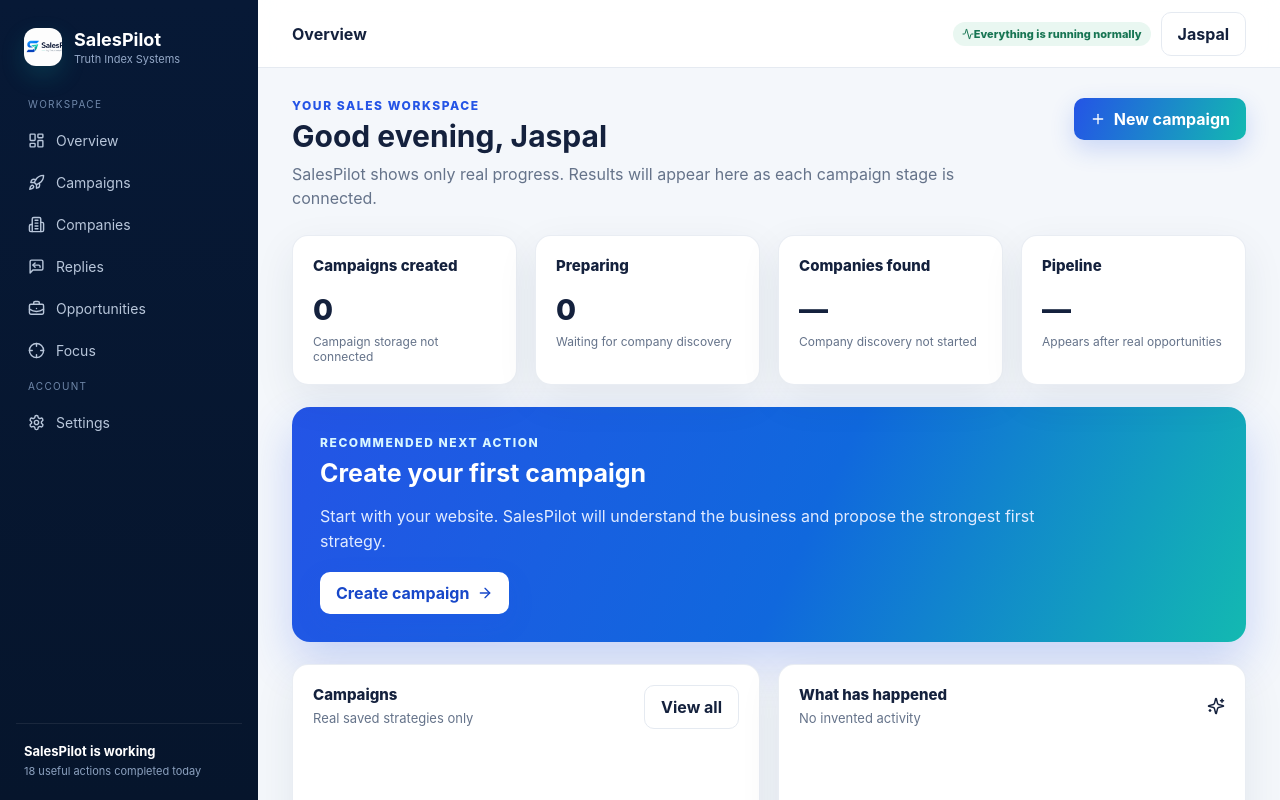
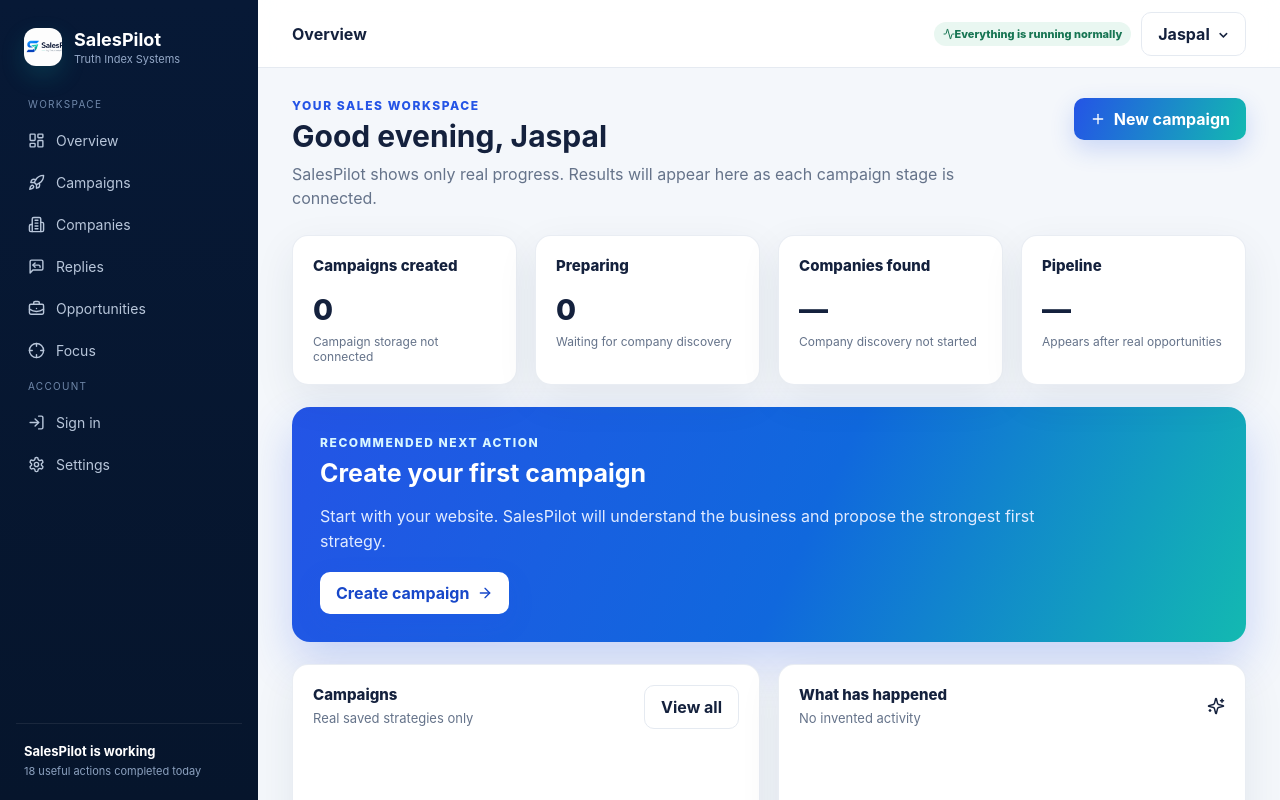
Before and after one commit to Truth-Index-Systems/SalesPilot, a Next.js app: page / in a window 1280 px wide. Shown: the top 800 px of the page. Built offline with nearby package versions, Linux system fonts and the light colour scheme; no server answers.

Commit message:
Fix Genesis G1.1 account sign-in access

```diff
--- a/app/globals.css
+++ b/app/globals.css
@@ -27,3 +27,15 @@
 .sign-in-page{min-height:100vh;display:grid;place-items:center;padding:28px;background:radial-gradient(circle at top left,rgba(36,84,230,.10),transparent 34%),var(--canvas)}
 .sign-in-card{width:min(100%,470px);background:var(--surface);border:1px solid var(--line);border-radius:20px;box-shadow:0 24px 70px rgba(28,45,79,.13);padding:34px}
 .sign-in-brand{display:flex;align-items:center;gap:13px;margin-bottom:32px}.sign-in-brand strong{display:block;font-size:19px}.sign-in-brand span{display:block;color:var(--muted);font-size:11px;margin-top:2px}.sign-in-card h1{font-size:30px;line-height:1.15;margin:7px 0 9px}.sign-in-card>p{color:var(--muted);line-height:1.55;margin:0 0 24px}.sign-in-form{display:grid;gap:16px}.sign-in-submit{width:100%;min-height:46px}.sign-in-submit:disabled{opacity:.68;cursor:wait}.sign-in-error{margin-top:0;grid-template-columns:minmax(0,1fr)}.sign-in-loading{color:var(--muted);font-size:13px;padding:20px 0}
+
+.account-menu{position:relative}
+.account-menu-trigger{min-width:92px}
+.account-menu-chevron{font-size:14px;line-height:1;transform:translateY(-1px)}
+.account-menu-popover{position:absolute;right:0;top:calc(100% + 10px);width:230px;background:#fff;border:1px solid var(--line);border-radius:14px;box-shadow:0 18px 50px rgba(28,45,79,.16);padding:8px;z-index:40}
+.account-menu-heading{padding:10px 11px 11px;border-bottom:1px solid var(--line);margin-bottom:6px}
+.account-menu-heading strong{display:block;font-size:13px}
+.account-menu-heading span{display:block;color:var(--muted);font-size:11px;margin-top:3px;line-height:1.4}
+.account-menu-item{width:100%;border:0;background:transparent;color:var(--ink);border-radius:9px;padding:10px 11px;display:flex;align-items:center;text-align:left;font-size:13px;font-weight:700;cursor:pointer}
+.account-menu-item:hover,.account-menu-item:focus-visible{background:var(--surface-soft);outline:none}
+.account-menu-signout{color:var(--red)}
+.account-menu-signout:disabled{opacity:.6;cursor:wait}
--- /dev/null
+++ b/components/account-menu.tsx
@@ -0,0 +1,78 @@
+"use client";
+
+import Link from "next/link";
+import { useEffect, useRef, useState } from "react";
+import { usePathname, useRouter } from "next/navigation";
+
+export function AccountMenu() {
+  const [open, setOpen] = useState(false);
+  const [signingOut, setSigningOut] = useState(false);
+  const containerRef = useRef<HTMLDivElement>(null);
+  const pathname = usePathname();
+  const router = useRouter();
+
+  useEffect(() => {
+    function closeOnOutsideClick(event: MouseEvent) {
+      if (!containerRef.current?.contains(event.target as Node)) setOpen(false);
+    }
+
+    function closeOnEscape(event: KeyboardEvent) {
+      if (event.key === "Escape") setOpen(false);
+    }
+
+    document.addEventListener("mousedown", closeOnOutsideClick);
+    document.addEventListener("keydown", closeOnEscape);
+    return () => {
+      document.removeEventListener("mousedown", closeOnOutsideClick);
+      document.removeEventListener("keydown", closeOnEscape);
+    };
+  }, []);
+
+  async function signOut() {
+    setSigningOut(true);
+    try {
+      await fetch("/api/auth/sign-out", { method: "POST" });
+      router.replace(`/sign-in?next=${encodeURIComponent(pathname || "/")}`);
+      router.refresh();
+    } finally {
+      setSigningOut(false);
+      setOpen(false);
+    }
+  }
+
+  const signInHref = `/sign-in?next=${encodeURIComponent(pathname || "/")}`;
+
+  return <div className="account-menu" ref={containerRef}>
+    <button
+      type="button"
+      className="button secondary account-menu-trigger"
+      aria-haspopup="menu"
+      aria-expanded={open}
+      onClick={() => setOpen(value => !value)}
+    >
+      Jaspal
+      <span className="account-menu-chevron" aria-hidden="true">⌄</span>
+    </button>
+    {open ? <div className="account-menu-popover" role="menu">
+      <div className="account-menu-heading">
+        <strong>Account</strong>
+        <span>Manage your SalesPilot session</span>
+      </div>
+      <Link href={signInHref} className="account-menu-item" role="menuitem" onClick={() => setOpen(false)}>
+        Sign in
+      </Link>
+      <Link href="/settings" className="account-menu-item" role="menuitem" onClick={() => setOpen(false)}>
+        Settings
+      </Link>
+      <button
+        type="button"
+        className="account-menu-item account-menu-signout"
+        role="menuitem"
+        disabled={signingOut}
+        onClick={signOut}
+      >
+        {signingOut ? "Signing out…" : "Sign out"}
+      </button>
+    </div> : null}
+  </div>;
+}
--- a/components/icons.tsx
+++ b/components/icons.tsx
@@ -1 +1 @@
-export { LayoutDashboard, Rocket, Building2, MessageSquareReply, BriefcaseBusiness, Crosshair, Settings, Plus, ArrowRight, Sparkles, Activity, Mail, Users, TrendingUp, Globe2, CheckCircle2, Circle, Pause, Play, MoreHorizontal, BrainCircuit, ShieldCheck, Target, Search, ChevronRight, AlertTriangle, CalendarClock, SlidersHorizontal, WandSparkles } from "lucide-react";
+export { LayoutDashboard, Rocket, Building2, MessageSquareReply, BriefcaseBusiness, Crosshair, Settings, Plus, ArrowRight, Sparkles, Activity, Mail, Users, TrendingUp, Globe2, CheckCircle2, Circle, Pause, Play, MoreHorizontal, BrainCircuit, ShieldCheck, Target, Search, ChevronRight, AlertTriangle, CalendarClock, SlidersHorizontal, WandSparkles, LogIn } from "lucide-react";
--- a/components/shell.tsx
+++ b/components/shell.tsx
@@ -1,6 +1,7 @@
 import Link from "next/link";
 import Image from "next/image";
-import { Activity, BriefcaseBusiness, Building2, Crosshair, LayoutDashboard, MessageSquareReply, Rocket, Settings } from "@/components/icons";
+import { Activity, BriefcaseBusiness, Building2, Crosshair, LayoutDashboard, MessageSquareReply, Rocket, Settings, LogIn } from "@/components/icons";
+import { AccountMenu } from "@/components/account-menu";
 
 const primary = [
   ["/", "Overview", LayoutDashboard],
@@ -20,12 +21,12 @@
       </Link>
       <nav>
         <div className="nav-group"><div className="nav-label">Workspace</div>{primary.map(([href,label,Icon]) => <Link key={href} href={href} className="nav-link"><Icon size={17}/>{label}</Link>)}</div>
-        <div className="nav-group"><div className="nav-label">Account</div><Link href="/settings" className="nav-link"><Settings size={17}/>Settings</Link></div>
+        <div className="nav-group"><div className="nav-label">Account</div><Link href="/sign-in" className="nav-link"><LogIn size={17}/>Sign in</Link><Link href="/settings" className="nav-link"><Settings size={17}/>Settings</Link></div>
       </nav>
       <div className="sidebar-footer"><strong>SalesPilot is working</strong><span>18 useful actions completed today</span></div>
     </aside>
     <main className="main">
-      <header className="topbar"><div className="topbar-title">{title}</div><div className="topbar-actions"><span className="badge green"><Activity size={12}/> Everything is running normally</span><button className="button secondary">Jaspal</button></div></header>
+      <header className="topbar"><div className="topbar-title">{title}</div><div className="topbar-actions"><span className="badge green"><Activity size={12}/> Everything is running normally</span><AccountMenu/></div></header>
       <div className="content">{children}</div>
     </main>
   </div>
```
Also changed, not shown: 1 other file (tests, documents, lock files or other folders).
